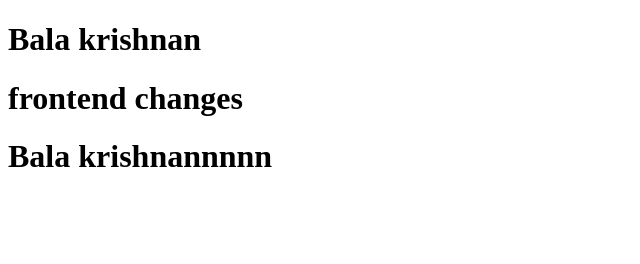
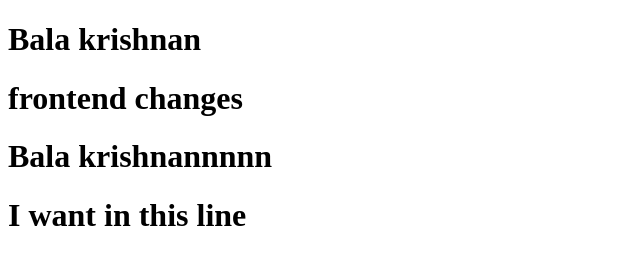
Before and after one commit to balakrishnan-dev/samplerepo, a plain HTML site: page index.html in a window 1280 px wide. Shown: the whole page, without its empty margins (0-640 px from the left). Drawn offline with Linux system fonts and the light colour scheme.

Commit message:
feat:added some codes

```diff
--- a/index.html
+++ b/index.html
@@ -9,5 +9,6 @@
     <h1>Bala krishnan</h1>
     <h1>frontend changes</h1>
     <h1>Bala krishnannnnn</h1>
+    <h1>I want in this line</h1>
 </body>
 </html>
```
